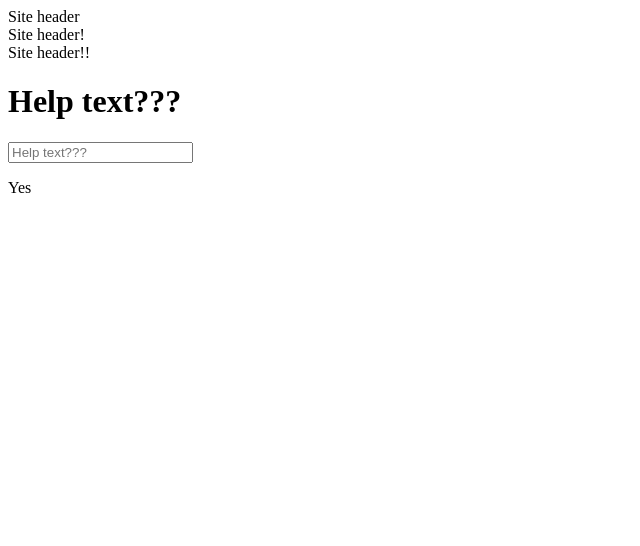
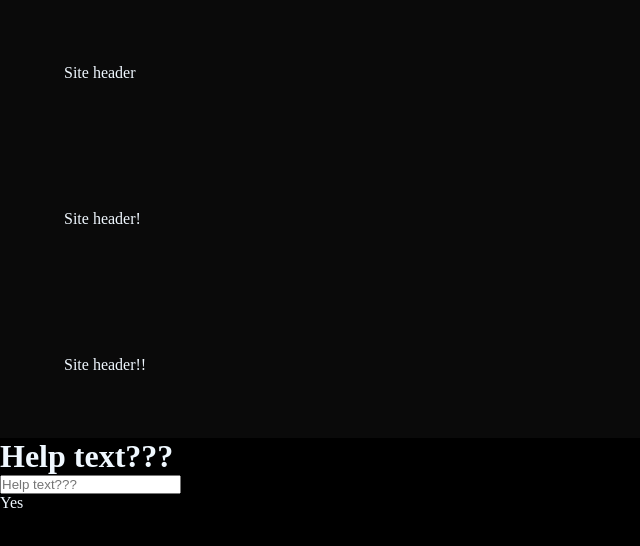
Before and after one commit to Snus292/react-js, a React (Create React App) app: page / in a window 1280 px wide. Shown: the top 546 px of the page, without its empty margins (0-640 px from the left). Built offline with nearby package versions, Linux system fonts and the light colour scheme.

Commit message:
подключение стилей и добавление их классам и тегам

```diff
--- a/src/components/header.js
+++ b/src/components/header.js
@@ -3,7 +3,7 @@ import React from "react"
 class Header extends React.Component {
     render() {
         return (
-            <header>{this.props.title}</header>
+            <header className="header">{this.props.title}</header>
         )
     }
 
--- /dev/null
+++ b/src/css/style.css
@@ -0,0 +1,16 @@
+*{
+    margin: 0;
+    padding: 0;
+}
+body {
+    background-color: black;
+    color: aliceblue;
+}
+
+.header{
+    background-color:#0a0a0a;
+    color: aliceblue;
+    padding: 5%;
+
+
+}
--- a/src/index.js
+++ b/src/index.js
@@ -1,6 +1,7 @@
 import React from "react"
 import { createRoot } from 'react-dom/client'
 import App from "./App"
+import "./css/style.css"
 
 const app = createRoot(document.getElementById("app"))
 // const app = ReactDOMClient.createRoot(document.getElementById("app"))
```
